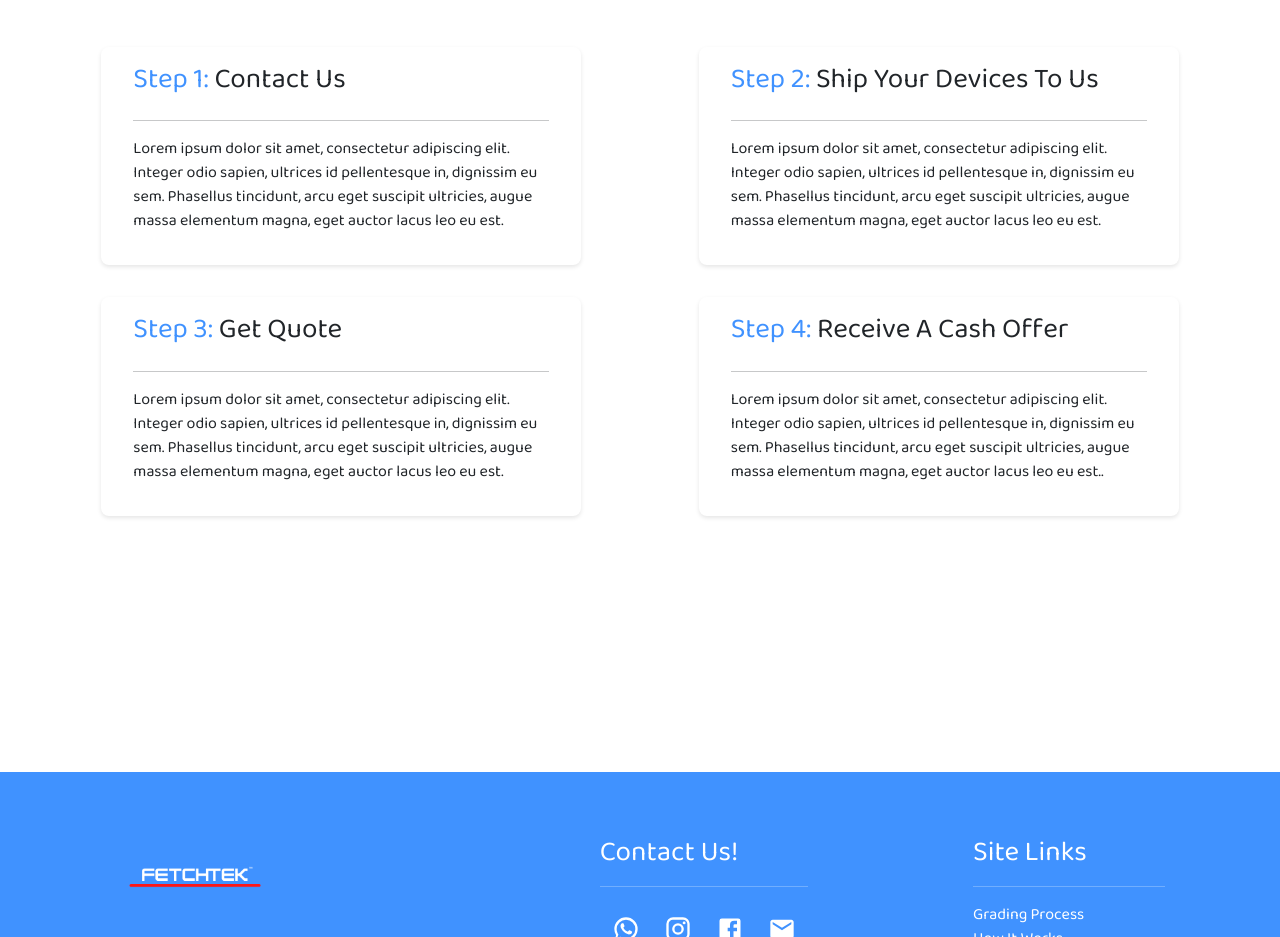
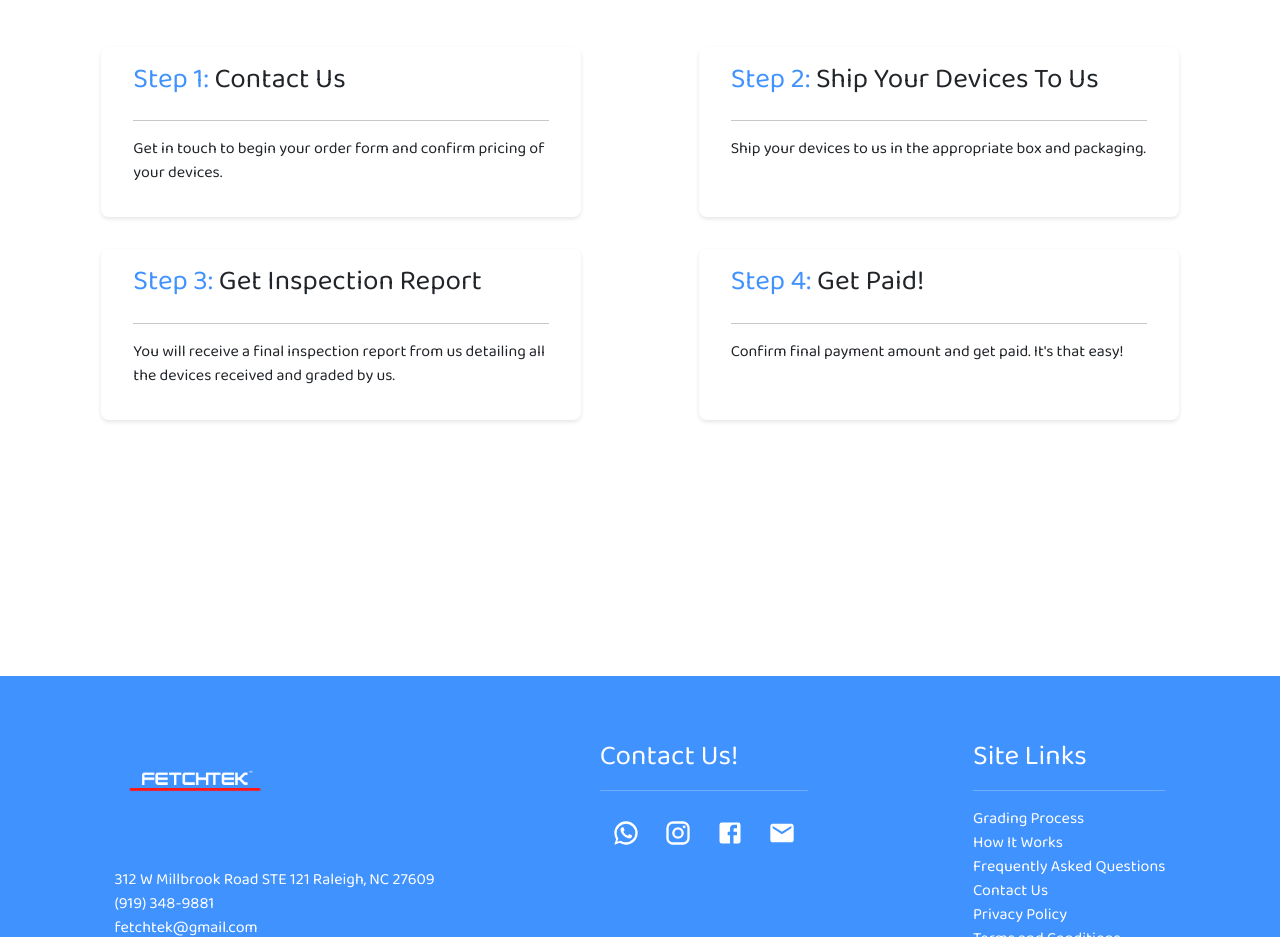
Before and after one commit to jaewonjung297/fetchtek-0.1.0, a React (Create React App) app in the folder frontend/: page /how in a window 1280 px wide. Shown: the part 2620-3557 px from the top of the page. Built offline with nearby package versions, Linux system fonts and the light colour scheme.

Commit message:
howitworks page

```diff
--- a/frontend/src/pages/HowItWorksPage.js
+++ b/frontend/src/pages/HowItWorksPage.js
@@ -110,7 +110,7 @@ return (
             <br /><br />
             By providing corporations with enterprise-level solutions, we can help you focus more on running your business and less on liquidating old assets.
             <br /><br />
-            Your trash is our treasure! We take your old IT hardware and give it a new life in countries where <span>tek</span> is in demand!
+            We take your old IT hardware and give it a new life in countries where <span>tek</span> is in demand!
             </p>
         </div>
 
@@ -121,22 +121,22 @@ return (
             <div className='item'>
                 <h3><span>Step 1:</span> Contact Us</h3>
                 <hr/>
-                <p>Lorem ipsum dolor sit amet, consectetur adipiscing elit. Integer odio sapien, ultrices id pellentesque in, dignissim eu sem. Phasellus tincidunt, arcu eget suscipit ultricies, augue massa elementum magna, eget auctor lacus leo eu est.</p>
+                <p>Get in touch to begin your order form and confirm pricing of your devices.</p>
             </div>
             <div className='item'>
                 <h3><span>Step 2:</span> Ship Your Devices To Us</h3>
                 <hr/>
-                <p>Lorem ipsum dolor sit amet, consectetur adipiscing elit. Integer odio sapien, ultrices id pellentesque in, dignissim eu sem. Phasellus tincidunt, arcu eget suscipit ultricies, augue massa elementum magna, eget auctor lacus leo eu est.</p>
+                <p>Ship your devices to us in the appropriate box and packaging.</p>
             </div>
             <div className='item'>
-                <h3><span>Step 3:</span> Get Quote</h3>
+                <h3><span>Step 3:</span> Get Inspection Report</h3>
                 <hr/>
-                <p>Lorem ipsum dolor sit amet, consectetur adipiscing elit. Integer odio sapien, ultrices id pellentesque in, dignissim eu sem. Phasellus tincidunt, arcu eget suscipit ultricies, augue massa elementum magna, eget auctor lacus leo eu est.</p>
+                <p>You will receive a final inspection report from us detailing all the devices received and graded by us.</p>
             </div>
             <div className='item'>
-                <h3><span>Step 4:</span> Receive A Cash Offer</h3>
+                <h3><span>Step 4:</span> Get Paid!</h3>
                 <hr/>
-                <p>Lorem ipsum dolor sit amet, consectetur adipiscing elit. Integer odio sapien, ultrices id pellentesque in, dignissim eu sem. Phasellus tincidunt, arcu eget suscipit ultricies, augue massa elementum magna, eget auctor lacus leo eu est..</p>
+                <p>Confirm final payment amount and get paid. It's that easy!</p>
             </div>
         </div>
     </Styles>
```
